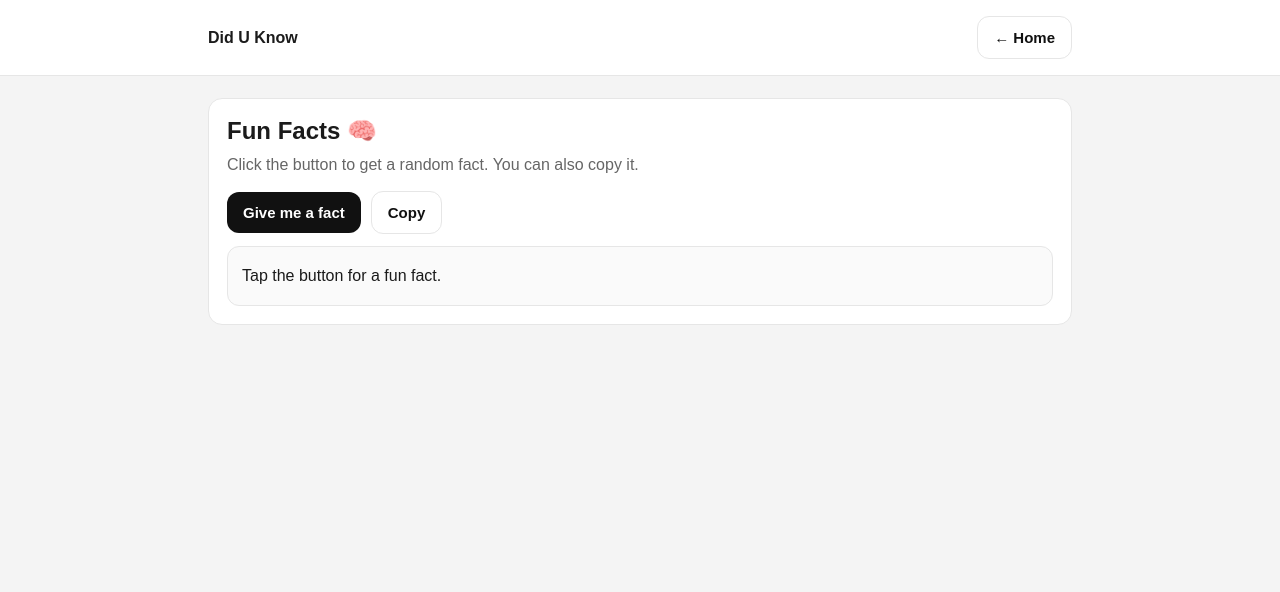
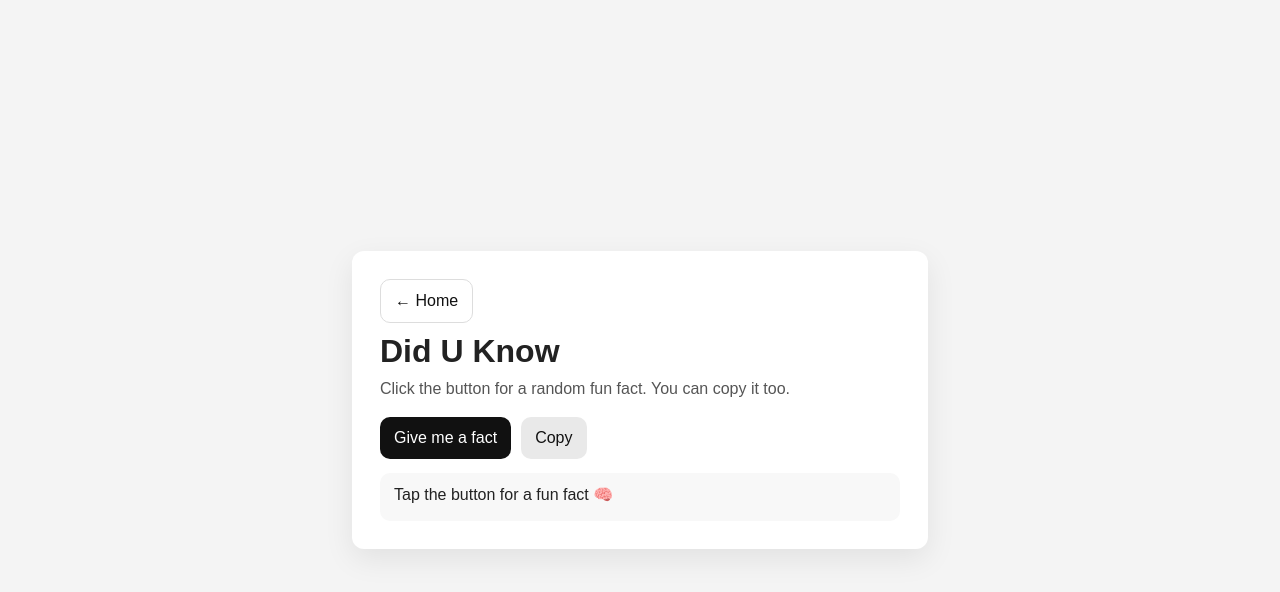
Before and after one commit to richardf99/guest, a plain HTML site: page did-you-know.html in a window 1280 px wide. Drawn offline with Linux system fonts and the light colour scheme.

Commit message:
Refactor HTML structure and update styles

```diff
--- a/did-you-know.html
+++ b/did-you-know.html
@@ -5,44 +5,30 @@
   <meta name="viewport" content="width=device-width, initial-scale=1" />
   <title>Did U Know</title>
   <style>
-    :root{--bg:#f4f4f4;--card:#fff;--text:#1b1b1b;--muted:#666;--line:#e6e6e6;--btn:#111;--btn2:#e9e9e9;--soft:#fafafa;}
-    *{box-sizing:border-box;}
-    body{margin:0;font-family:Arial,sans-serif;background:var(--bg);color:var(--text);}
-    header{background:var(--card);border-bottom:1px solid var(--line);}
-    .nav{max-width:900px;margin:0 auto;padding:16px 18px;display:flex;align-items:center;justify-content:space-between;gap:12px;}
-    .logo{font-weight:800;}
-    .wrap{max-width:900px;margin:0 auto;padding:22px 18px 60px;}
-    .panel{background:var(--card);border:1px solid var(--line);border-radius:14px;padding:18px;}
-    h1{margin:0 0 8px;}
-    p{margin:0 0 14px;color:var(--muted);line-height:1.5;}
-    .btn{display:inline-flex;align-items:center;justify-content:center;padding:12px 16px;border-radius:12px;border:none;cursor:pointer;font-weight:700;font-size:15px;}
-    .btn-primary{background:var(--btn);color:#fff;}
-    .btn-ghost{background:#fff;border:1px solid var(--line);color:#111;}
-    .box{margin-top:12px;padding:14px;border-radius:12px;background:var(--soft);border:1px solid var(--line);min-height:60px;display:flex;align-items:center;}
-    .row{display:flex;gap:10px;flex-wrap:wrap;align-items:center;}
-    a{color:inherit;text-decoration:none;}
+    body{font-family:Arial,sans-serif;background:#f4f4f4;margin:0;padding:0;display:flex;min-height:100vh;align-items:center;justify-content:center;}
+    .card{width:min(520px,92vw);background:#fff;padding:28px;border-radius:12px;box-shadow:0 10px 30px rgba(0,0,0,.08);}
+    h1{margin:0 0 8px;color:#222;}
+    p{margin:0 0 16px;color:#555;line-height:1.4;}
+    .row{display:flex;gap:10px;margin-top:10px;flex-wrap:wrap;}
+    button,a{padding:12px 14px;border:none;border-radius:10px;font-size:16px;cursor:pointer;text-decoration:none;display:inline-flex;align-items:center;justify-content:center;}
+    .btn-primary{background:#111;color:#fff;}
+    .btn-secondary{background:#e9e9e9;color:#111;}
+    .btn-ghost{background:#fff;border:1px solid #ddd;color:#111;}
+    .status{margin-top:14px;padding:12px 14px;border-radius:10px;background:#f8f8f8;color:#222;min-height:24px;}
   </style>
 </head>
 <body>
-<header>
-  <div class="nav">
-    <div class="logo">Did U Know</div>
-    <a class="btn btn-ghost" href="index.html">← Home</a>
-  </div>
-</header>
-
-<main class="wrap">
-  <section class="panel">
-    <h1>Fun Facts 🧠</h1>
-    <p>Click the button to get a random fact. You can also copy it.</p>
+  <main class="card">
+    <a class="btn-ghost" href="index.html">← Home</a>
+    <h1 style="margin-top:10px;">Did U Know</h1>
+    <p>Click the button for a random fun fact. You can copy it too.</p>
 
     <div class="row">
-      <button class="btn btn-primary" id="factBtn">Give me a fact</button>
-      <button class="btn btn-ghost" id="copyBtn">Copy</button>
+      <button class="btn-primary" id="factBtn">Give me a fact</button>
+      <button class="btn-secondary" id="copyBtn">Copy</button>
     </div>
 
-    <div class="box" id="factText">Tap the button for a fun fact.</div>
-  </section>
+    <div class="status" id="factText">Tap the button for a fun fact 🧠</div>
   </main>
 
   <script>
@@ -58,8 +44,7 @@
     const factText = document.getElementById("factText");
 
     document.getElementById("factBtn").addEventListener("click", () => {
-    const f = facts[Math.floor(Math.random() * facts.length)];
-    factText.textContent = f;
+      factText.textContent = facts[Math.floor(Math.random() * facts.length)];
     });
 
     document.getElementById("copyBtn").addEventListener("click", async () => {
```
Lines whose indentation alone changed are shown as unchanged.
